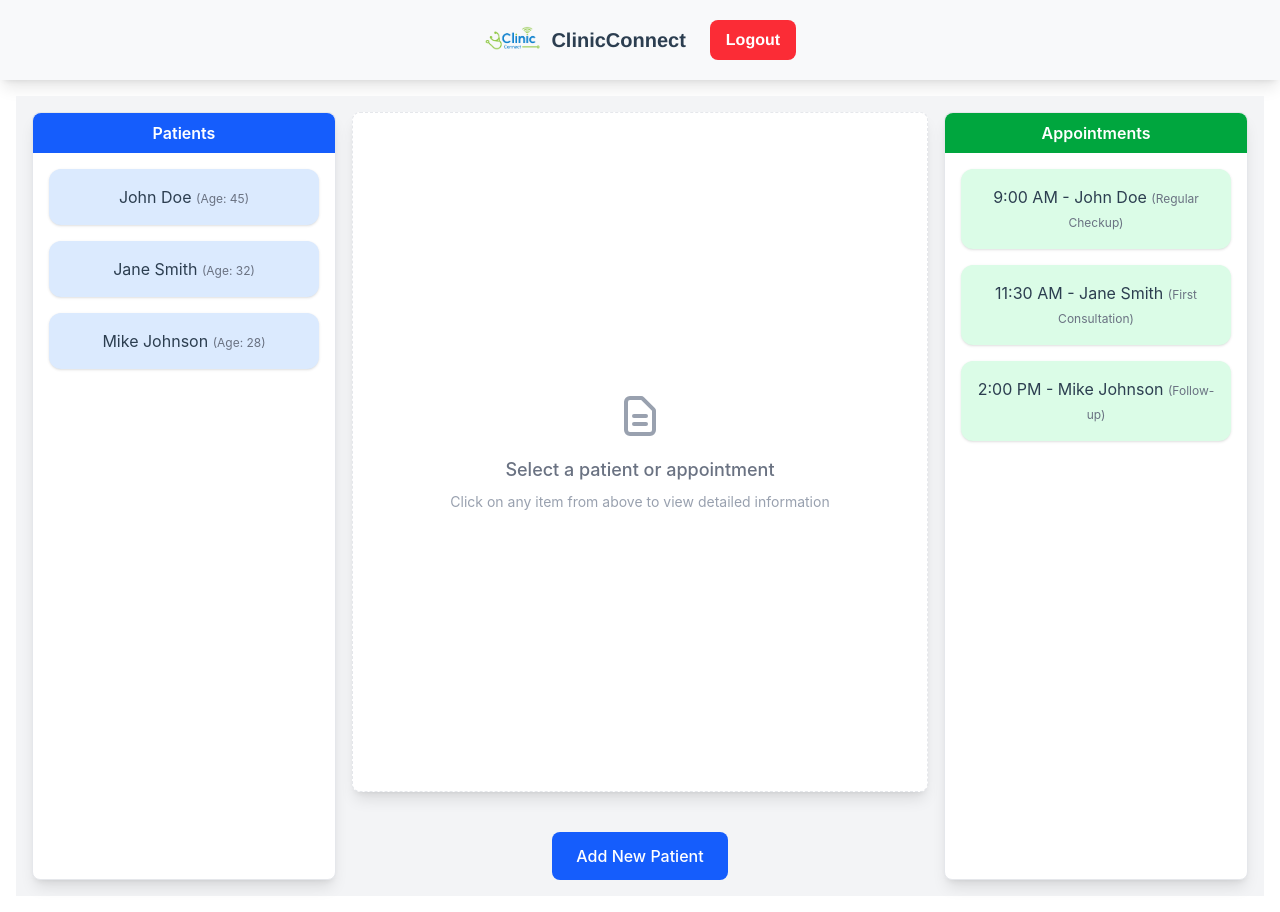
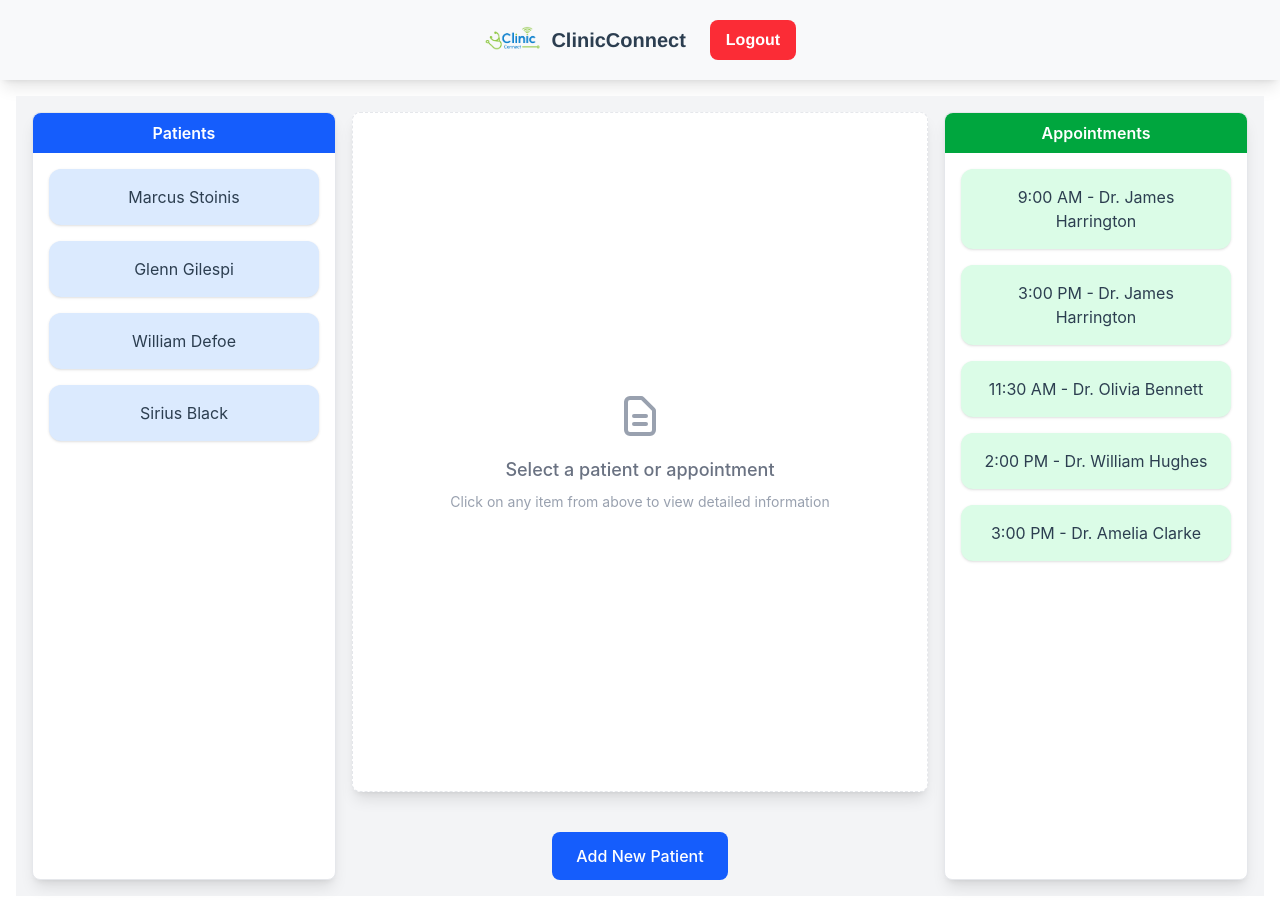
Before and after one commit to rajan-mishra-25/clinicconnect, a Vue app: page /doctor-dashboard in a window 1280 px wide. Built offline with nearby package versions, Linux system fonts and the light colour scheme; sample sign-in values are in the browser's storage.

Commit message:
Formal UI changes

```diff
--- a/src/views/BookAppointment.vue
+++ b/src/views/BookAppointment.vue
@@ -47,6 +47,7 @@
 <script>
 import { toast } from 'vue3-toastify';
 import {jwtDecode} from 'jwt-decode';
+import dayjs from 'dayjs';
 import {getDoctorList, bookAppointment} from '@/store/api.js';
 
 //  const token = localStorage.getItem("authToken");
@@ -56,7 +57,7 @@ import {getDoctorList, bookAppointment} from '@/store/api.js';
 export default {
   data() {
     return {
-      selectedDoctor: null,
+      selectedDoctor: '',
       description: '',
       date: '',
       time: '',
@@ -78,8 +79,11 @@ export default {
   methods: {
     async fetchDoctors(){
      try {
+
       const response = await getDoctorList();
+
       this.doctors = Array.isArray(response) ? response : response.data;
+      this.doctors = this.doctors.filter(user => user.specialty !== '');
 
       if (!this.doctors || this.doctors.length === 0) {
         toast.warning('No doctors found.');
@@ -104,11 +108,14 @@ export default {
       }
       return false;
     },
-    resetForm() {
-      this.selectedDoctor = null;
+    resetFormData(){
+      this.selectedDoctor = '';
       this.description = '';
       this.date = '';
       this.time = '';
+    },
+    resetForm() {
+      this.resetFormData();
       toast.info('Form reset.');
     },
     async submitAppointment() {
@@ -126,15 +133,21 @@ export default {
       // book appointment and trigger email
       const token = localStorage.getItem('authToken');
       const decoded = jwtDecode(token);
-      const patientId = decoded?.id || decoded?.userId;
+      const patientId = decoded?.id || decoded?.userId;const pad = n => String(n).padStart(2, '0');
+      const [h, m] = this.time.split(":").map(Number);
+      const startTime = `${pad(h)}:${pad(m)}:00`;
+      const endMinutes = m + 20;
+      const endHour = h + Math.floor(endMinutes / 60);
+      const endMinute = endMinutes % 60;
+      const endTime = `${pad(endHour)}:${pad(endMinute)}:00`;
 
       const payload = {
         doctorId: this.selectedDoctor,
         patientId,
         description: this.description,
-          date: this.date,
-          startTime: this.time,
-          endTime: dayjs(this.time, 'HH:mm').add(20, 'minute').format('HH:mm')
+        date: this.date, // "YYYY-MM-DD" is fine
+        startTime,
+        endTime
         };
     console.log('Submitting appointment:', payload);
 
@@ -142,10 +155,10 @@ export default {
     // await axios.post('/api/appointments/book', payload);
      const response= await bookAppointment(payload);
      if (response?.message) {
-          toast.success(response.message);
-          this.resetForm();
+          toast.error(response.message);
         } else {
-          toast.info('Appointment booked successfully!');
+          toast.success('Appointment booked successfully!');
+          this.resetFormData();
         }
   } catch (error) {
     console.error('Booking failed:', error);
--- a/src/views/DoctorDashboard.vue
+++ b/src/views/DoctorDashboard.vue
@@ -8,7 +8,7 @@
       <div class="p-4 flex-1 overflow-y-auto">
         <ul class="flex flex-col gap-4">
           <li v-for="patient in patients" :key="patient.id" class="bg-blue-100 rounded-xl p-4 text-center shadow cursor-pointer hover:bg-blue-200 transition-colors" @click="showPatientDetails(patient)">
-            {{ patient.name }} <span class='text-xs text-gray-500'>(Age: {{ patient.age }})</span>
+            {{ patient.name }}
           </li>
         </ul>
       </div>
@@ -26,14 +26,6 @@
               <li v-if="selectedItem.name" class="px-2 py-1 flex items-center">
                 <span class="font-semibold text-gray-700 min-w-[80px] text-right mr-2">Name:</span>
                 <span class="text-gray-900 text-lg text-left">{{ selectedItem.name }}</span>
-              </li>
-              <li v-if="selectedItem.age" class="px-2 py-1 flex items-center">
-                <span class="font-semibold text-gray-700 min-w-[80px] text-right mr-2">Age:</span>
-                <span class="text-gray-900 text-left">{{ selectedItem.age }} years</span>
-              </li>
-              <li v-if="selectedItem.contact" class="px-2 py-1 flex items-center">
-                <span class="font-semibold text-gray-700 min-w-[80px] text-right mr-2">Contact:</span>
-                <span class="text-gray-900 text-left">{{ selectedItem.contact }}</span>
               </li>
               <li v-if="selectedItem.notes" class="px-2 py-1 flex items-center">
                 <span class="font-semibold text-gray-700 min-w-[80px] text-right mr-2">Notes:</span>
@@ -77,7 +69,7 @@
       <div class="p-4 flex-1 overflow-y-auto">
         <ul class="flex flex-col gap-4">
           <li v-for="appointment in appointments" :key="appointment.id" class="bg-green-100 rounded-xl p-4 text-center shadow cursor-pointer hover:bg-green-200 transition-colors" @click="showAppointmentDetails(appointment)">
-            {{ appointment.time }} - {{ appointment.name }} <span class='text-xs text-gray-500'>({{ appointment.reason }})</span>
+            {{ appointment.time }} - {{ appointment.name }}
           </li>
         </ul>
       </div>
@@ -99,14 +91,17 @@ export default {
   mounted() {
     // Dummy data for demo
     const dummyPatients = [
-      { id: 1, name: 'John Doe', age: 45, contact: '+1-234-567-8901', notes: 'Regular checkup patient with history of hypertension' },
-      { id: 2, name: 'Jane Smith', age: 32, contact: '+1-234-567-8902', notes: 'New patient, first visit scheduled' },
-      { id: 3, name: 'Mike Johnson', age: 28, contact: '+1-234-567-8903', notes: 'Follow-up appointment for ankle injury' },
+      { id: 1, name: 'Marcus Stoinis', age: 45, contact: '+1-234-567-8901', notes: 'Regular checkup patient with history of hypertension' },
+      { id: 2, name: 'Glenn Gilespi', age: 32, contact: '+1-234-567-8902', notes: 'New patient, first visit scheduled' },
+      { id: 3, name: 'William Defoe', age: 28, contact: '+1-234-567-8903', notes: 'Follow-up appointment for ankle injury' },
+      { id: 4, name: 'Sirius Black', age: 28, contact: '+1-234-567-8903', notes: 'This the test note' },
     ];
     const dummyAppointments = [
-      { id: 1, patientId: 1, name: 'John Doe', time: '9:00 AM', reason: 'Regular Checkup', notes: 'Blood pressure monitoring required' },
-      { id: 2, patientId: 2, name: 'Jane Smith', time: '11:30 AM', reason: 'First Consultation', notes: 'New patient intake and medical history review' },
-      { id: 3, patientId: 3, name: 'Mike Johnson', time: '2:00 PM', reason: 'Follow-up', notes: 'Check ankle recovery progress' },
+      { id: 1, patientId: 1, name: 'Dr. James Harrington', time: '9:00 AM', reason: 'Regular Checkup', notes: 'Blood pressure monitoring required' },
+      { id: 5, patientId: 17, name: 'Dr. James Harrington', time: '3:00 PM', reason: 'Regular Checkup', notes: 'This the test note' },
+      { id: 2, patientId: 2, name: 'Dr. Olivia Bennett', time: '11:30 AM', reason: 'First Consultation', notes: 'New patient intake and medical history review' },
+      { id: 3, patientId: 3, name: 'Dr. William Hughes', time: '2:00 PM', reason: 'Follow-up', notes: 'Check ankle recovery progress' },
+      { id: 4, patientId: 4, name: 'Dr. Amelia Clarke', time: '3:00 PM', reason: 'Follow-up', notes: 'Check ankle recovery progress' },
     ];
     this.patients = dummyPatients;
     this.appointments = dummyAppointments;
```
Lines whose indentation alone changed are shown as unchanged.
